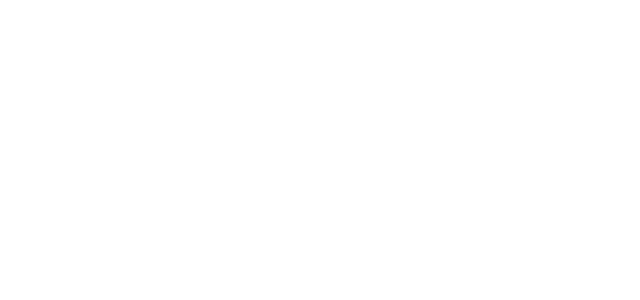
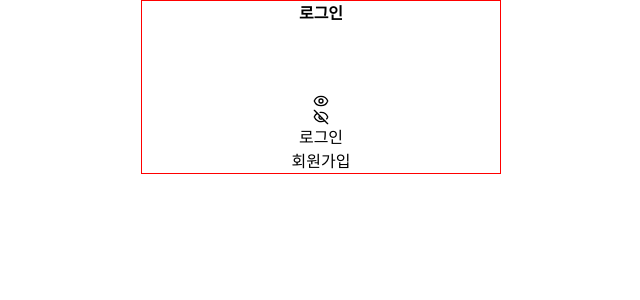
Before and after one commit to blackandwhite-developers/blackandwhite-dev-front, a Next.js app: page / in a window 1280 px wide. Shown: the top 300 px of the page, without its empty margins (319-959 px from the left). Built offline with nearby package versions, Linux system fonts and the light colour scheme.

Commit message:
login 마크업 진행중

```diff
--- a/package.json
+++ b/package.json
@@ -12,7 +12,9 @@
     "axios": "^1.7.7",
     "next": "15.0.2",
     "react": "19.0.0-rc-02c0e824-20241028",
-    "react-dom": "19.0.0-rc-02c0e824-20241028"
+    "react-dom": "19.0.0-rc-02c0e824-20241028",
+    "react-icons": "^5.3.0",
+    "sass": "^1.80.6"
   },
   "devDependencies": {
     "@types/node": "^20",
--- /dev/null
+++ b/src/app/Login/Login.module.scss
@@ -0,0 +1,17 @@
+.wrapper{
+    margin: 0 auto;
+    max-width: 360px;
+    max-height: 760px;
+}
+
+.container {
+    display: flex;
+    flex-direction: column;
+    align-items: center;
+    border: 1px solid red;
+
+    h1{
+        margin-bottom: 20px;
+        font-weight: 700;
+    }
+}
--- /dev/null
+++ b/src/app/Login/Login.tsx
@@ -0,0 +1,24 @@
+import React from 'react';
+import { LuEye, LuEyeOff } from "react-icons/lu";
+import styles from './Login.module.scss';
+
+const Login = () => {
+    console.log(styles);
+    return (
+        <div className={styles.wrapper}>
+            <div className={styles.container}>
+                <h1>로그인</h1>
+                <input type="email" name="email" id="email" />
+                <input type="password" name="password" id="password" />
+                <div>
+                    <LuEye />
+                    <LuEyeOff />
+                </div>
+                <input type="button" value="로그인" />
+                <a href="./Sign">회원가입</a>
+            </div>
+        </div>
+    );
+}
+
+export default Login;
--- a/src/app/page.tsx
+++ b/src/app/page.tsx
@@ -1,5 +1,10 @@
 import React from "react";
+import Login from "./Login/Login";
 
 export default function Home() {
-  return <React.Fragment></React.Fragment>;
+  return (
+    <React.Fragment>
+      <Login/>
+    </React.Fragment>
+  );
 }
```
Also changed, not shown: 1 other file (tests, documents, lock files or other folders).
